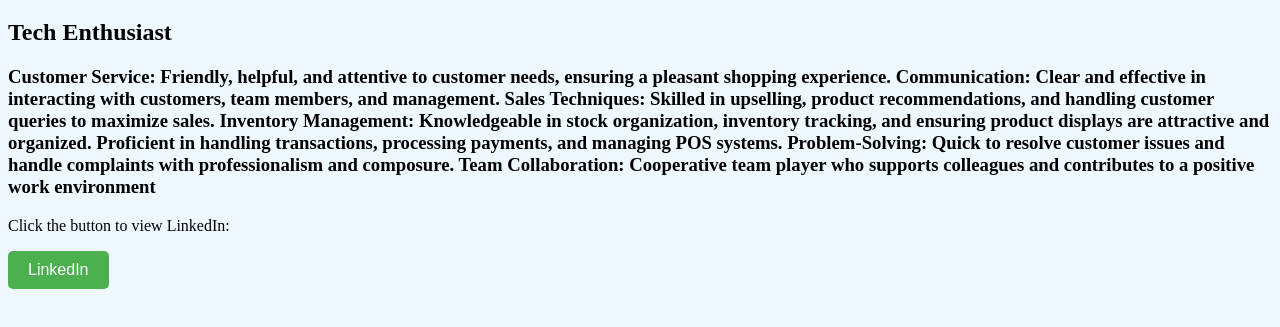
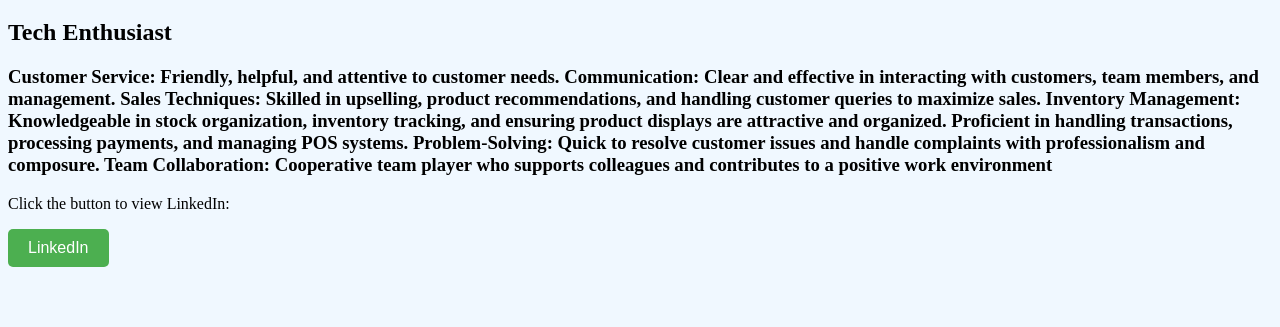
Before and after one commit to Misskellie-web/personal-web, a plain HTML site: page index.html in a window 1280 px wide. Shown: the part 61-388 px from the top of the page. Drawn offline with Linux system fonts and the light colour scheme.

Commit message:
Update index.html

```diff
--- a/index.html
+++ b/index.html
@@ -31,9 +31,8 @@
 <body>
     <h1>KELSEY NDUTA</h1>
     <h2>Tech Enthusiast</h2>
-    <h3>Customer Service: Friendly, helpful, and attentive to
-customer needs, ensuring a pleasant shopping
-experience.
+    <h3>Customer Service: Friendly, helpful, and attentive to customer needs.
+
         Communication: Clear and effective in interacting with
 customers, team members, and management.
         Sales Techniques: Skilled in upselling, product
@@ -42,10 +41,13 @@ maximize sales.
         Inventory Management: Knowledgeable in stock
 organization, inventory tracking, and ensuring product
 displays are attractive and organized.
+
         Proficient in handling transactions, processing payments,
 and managing POS systems.
+
         Problem-Solving: Quick to resolve customer issues and
 handle complaints with professionalism and composure.
+
         Team Collaboration: Cooperative team player who
 supports colleagues and contributes to a positive work environment</h3>
 
```
Lines whose indentation alone changed are shown as unchanged.
